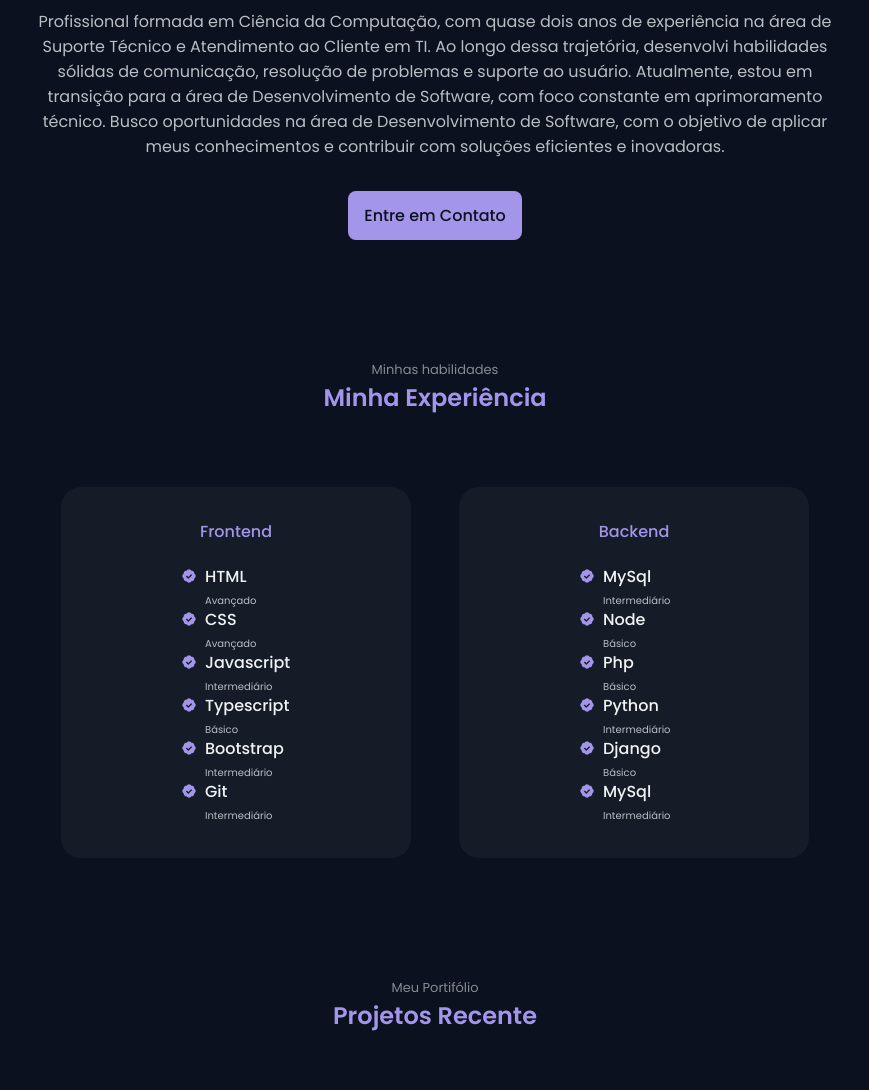
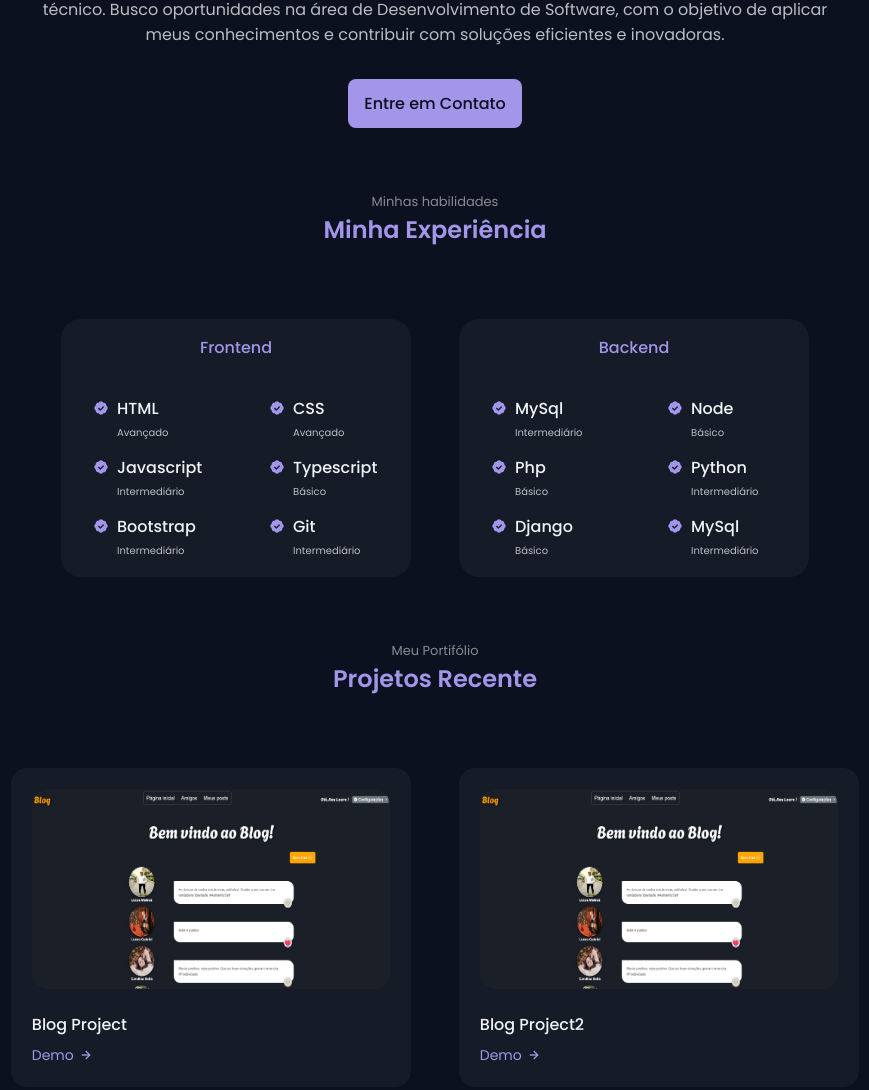
Before and after one commit to hannagabyy/portifolio, a plain HTML site: page index.html in a window 1280 px wide. Shown: the part 1223-2313 px from the top of the page, without its empty margins (205-1074 px from the left). Drawn offline with nearby package versions, Linux system fonts and the light colour scheme.

Commit message:
fix: caixa de skills

```diff
--- a/assets/css/styles.css
+++ b/assets/css/styles.css
@@ -457,7 +457,7 @@ body.light-theme{
 .skills__box{
     display: flex;
     justify-content: center;
-    column-gap: 2rem;
+    /* column-gap: 2rem; */
     flex-wrap: wrap;
 }
 
@@ -671,6 +671,9 @@ body.light-theme{
         column-gap: 1rem;
     }
 
+    .skills__data{
+        padding-top: 1rem;
+    }
     .skills__name{
         font-size: var(--small-font-size);
     }
@@ -700,7 +703,7 @@ body.light-theme{
     }
 
     .skills__content{
-        padding: 2rem 4rem;
+        padding: 1rem 2rem;
     }
 
     .project__container{
@@ -721,6 +724,9 @@ body.light-theme{
     .work__container{
         grid-template-columns: repeat(2,max-content);
     }
+    .skills__data{
+        padding-top: 1rem;
+    }
 }
 /* Dispositivos largos */
 @media screen and (min-width : 992px) {
@@ -730,7 +736,7 @@ body.light-theme{
     }
 
     .section{
-        padding: 6.5rem 0 1rem;
+        padding: 3rem 0 1rem;
     }
 
     .section__title{
@@ -776,6 +782,9 @@ body.light-theme{
         grid-template-columns: repeat(2, 350px);
         column-gap:3rem;
     }
+    .skills__box{
+        justify-content: space-between;
+    }
 
     .project__container{
         display: flex;
--- a/index.html
+++ b/index.html
@@ -64,7 +64,7 @@
 
                     <div class="home__buttons">
                         <a href="assets/pdf/hanna-cv.pdf" class="button button--ghost">
-                            Baixar CV
+                            Visualizar CV
                         </a>
                         <a href="#about" class="button">Sobre Mim</a>
                     </div>
```
